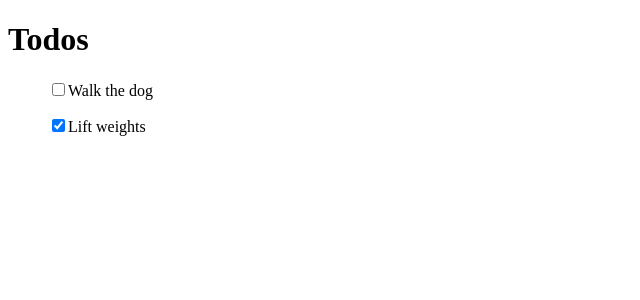
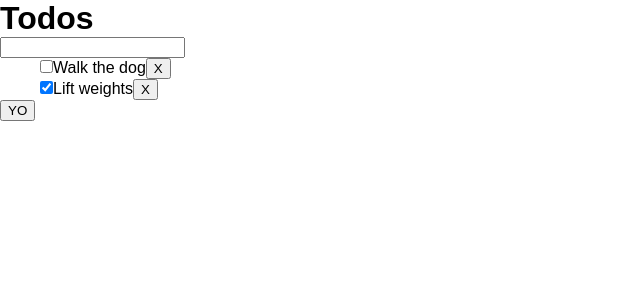
Before and after one commit to KristofferTroncoso/kt-code-gym, a React (Create React App) app in the folder todo-app/typescript-todo-feb19/: page / in a window 1280 px wide. Shown: the top 300 px of the page, without its empty margins (0-640 px from the left). Built offline with nearby package versions, Linux system fonts and the light colour scheme.

Commit message:
Work on TS todo form

```diff
--- a/todo-app/typescript-todo-feb19/src/components/App/App.tsx
+++ b/todo-app/typescript-todo-feb19/src/components/App/App.tsx
@@ -1,5 +1,6 @@
 import React, { Component } from 'react';
 import TodoList from '../TodoList/TodoList';
+import TodoForm from '../TodoForm/TodoForm';
 
 interface IState {
   todos: Array<ITodo>
@@ -13,7 +14,9 @@ interface ITodo {
 }
 
 class App extends Component<{}, IState> {
-  state : IState = {
+  constructor(props: {}) {
+    super(props);
+    this.state = {
       todos: [
         {
           id: 0,
@@ -28,12 +31,26 @@ class App extends Component<{}, IState> {
       ],
       nextId: 2
     }
+  }
+
+
+  addTodo = (todoText: string) => {
+    let newTodo = {
+      id: this.state.nextId,
+      todoText,
+      isComplete: false
+    };
+    let nextId = this.state.nextId + 1;
+    this.setState({todos: [...this.state.todos, newTodo], nextId}, () => console.log(this.state));
+  }
 
   render() {
     return (
       <div className="App">
         <h1>Todos</h1>
+        <TodoForm addTodo={this.addTodo} />
         <TodoList todos={this.state.todos} />
+        <button onClick={() => this.addTodo('yo')}>YO</button>
       </div>
     );
   }
--- a/todo-app/typescript-todo-feb19/src/components/Todo/Todo.tsx
+++ b/todo-app/typescript-todo-feb19/src/components/Todo/Todo.tsx
@@ -11,6 +11,7 @@ function Todo({id = 5, todoText = "yoyo", isComplete = false}: Todo) {
     <ul>
       <input type="checkbox" checked={isComplete} />
       {todoText}
+      <button>X</button>
     </ul>
   )
 }
--- /dev/null
+++ b/todo-app/typescript-todo-feb19/src/components/TodoForm/TodoForm.tsx
@@ -0,0 +1,29 @@
+import React, { Component } from 'react';
+
+interface Props {
+  addTodo: Function
+}
+
+class TodoForm extends Component<Props, {}> {
+  constructor(props: Props) {
+    super(props);
+    this.state = {
+      text: 'yo'
+    }
+  }
+
+  addTodo = (e: any) => {
+    e.preventDefault();
+    this.props.addTodo(e.target.value);
+  }
+
+  render() {
+    return (
+      <form  onSubmit={this.addTodo}>
+        <input type="text"></input>
+      </form>
+    )
+  }
+}
+
+export default TodoForm;
--- a/todo-app/typescript-todo-feb19/src/components/TodoList/TodoList.tsx
+++ b/todo-app/typescript-todo-feb19/src/components/TodoList/TodoList.tsx
@@ -14,6 +14,7 @@ interface ITodo {
 function TodoList({todos}: Props) {
   const todoList = todos.map(todo => (
     <Todo
+      key={todo.id}
       id={todo.id}
       todoText={todo.todoText}
       isComplete={todo.isComplete}
--- /dev/null
+++ b/todo-app/typescript-todo-feb19/src/index.css
@@ -0,0 +1,8 @@
+* {
+  margin: 0;
+  box-sizing: border-box;
+}
+
+body {
+  font-family: sans-serif;
+}
--- a/todo-app/typescript-todo-feb19/src/index.js
+++ b/todo-app/typescript-todo-feb19/src/index.js
@@ -1,5 +1,6 @@
 import React from 'react';
 import ReactDOM from 'react-dom';
 import App from './components/App/App';
+import './index.css';
 
 ReactDOM.render(<App />, document.getElementById('root'));
```
Lines whose indentation alone changed are shown as unchanged.
